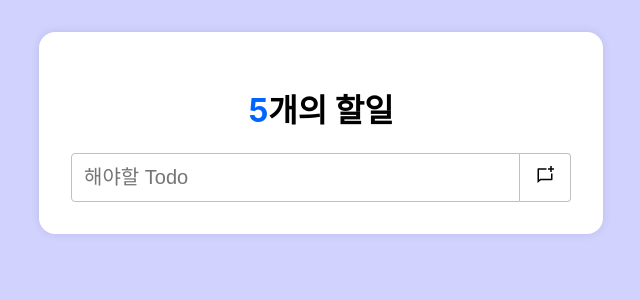
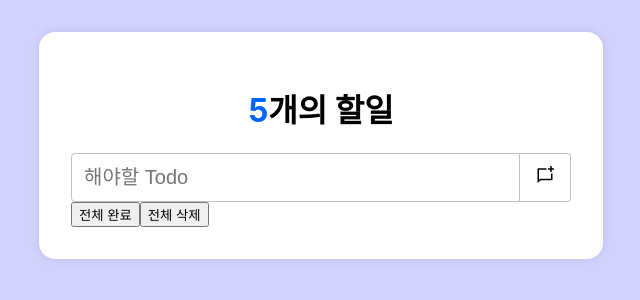
Before and after one commit to shinwon-kim/Todo-list, a React (Create React App) app: page / in a window 1280 px wide. Shown: the top 300 px of the page, without its empty margins (319-959 px from the left). Built offline with nearby package versions, Linux system fonts and the light colour scheme.

Commit message:
feat: 리스트 레이아웃

```diff
--- a/src/App.tsx
+++ b/src/App.tsx
@@ -2,12 +2,14 @@ import React from 'react';
 import './App.css';
 import TodoHeader from './Header/TodoHeader';
 import TodoInput from './Input/TodoInput';
+import TodoListTools from './Tools/TodoListTools';
 
 function App() {
   return (
     <main className="App">
       <TodoHeader></TodoHeader>
       <TodoInput></TodoInput>
+      <TodoListTools></TodoListTools>
     </main>
   );
 }
--- /dev/null
+++ b/src/Tools/TodoListTools.css
@@ -0,0 +1,3 @@
+.container {
+
+}
--- /dev/null
+++ b/src/Tools/TodoListTools.tsx
@@ -0,0 +1,12 @@
+import "./TodolistTools.css";
+
+const TodoListTools = () => {
+    return (
+        <section className={"container"}>
+            <button>전체 완료</button>
+            <button>전체 삭제</button>
+        </section>
+    )
+}
+
+export default TodoListTools;
```
